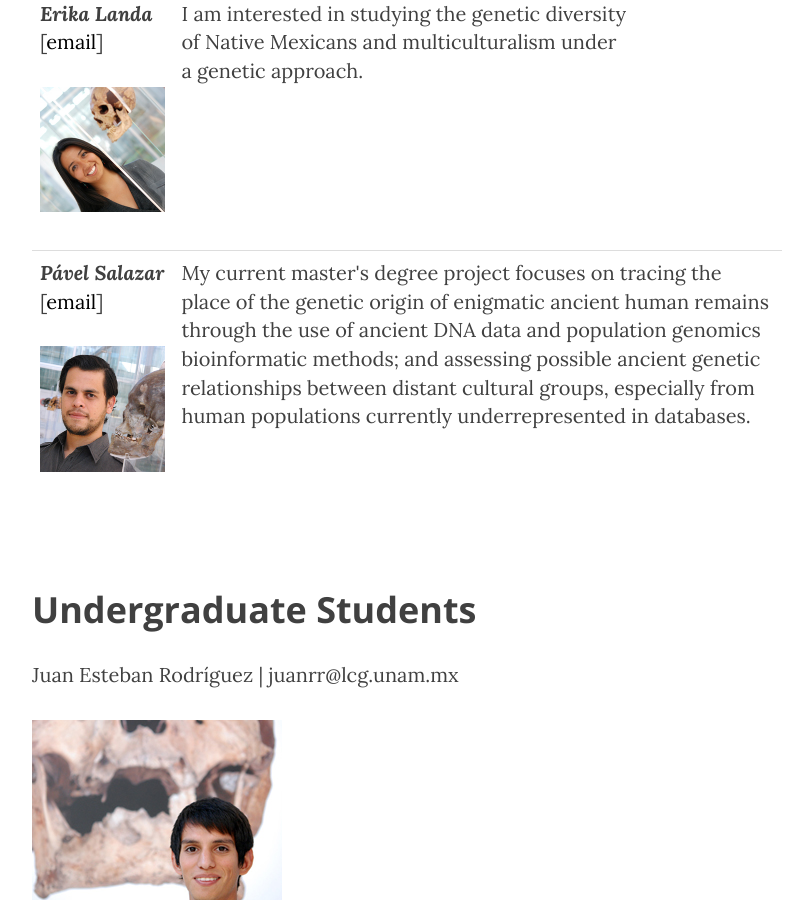
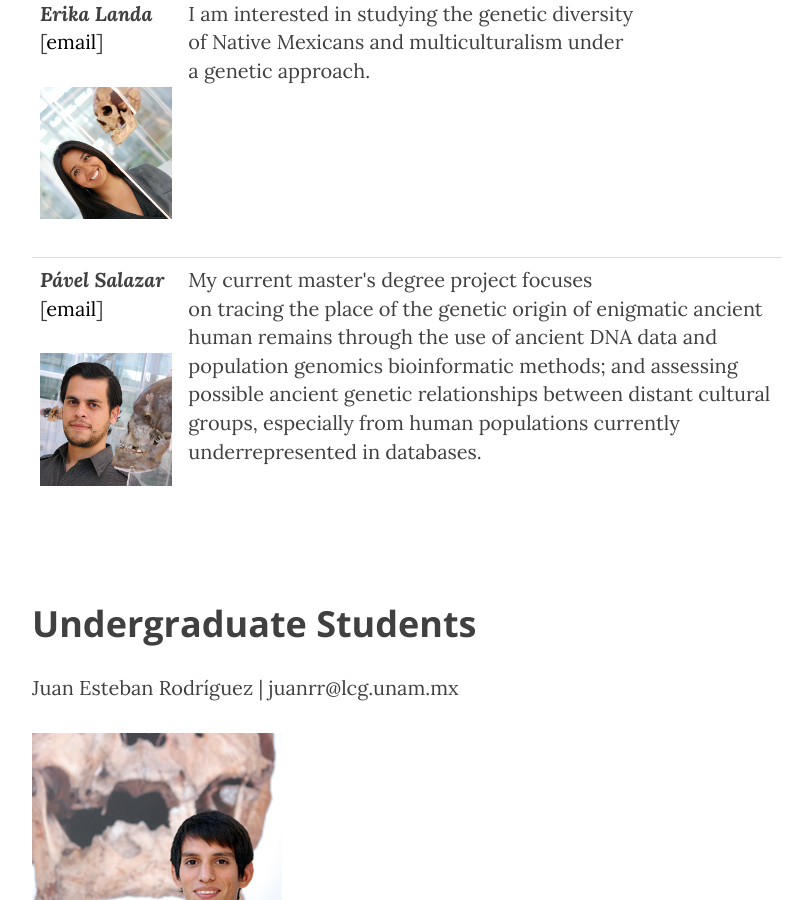
Before and after one commit to milkshakeplustip/milkshakeplustip.github.io, a Jekyll site: the page built from b_people.html, in a window 1280 px wide and 900 px high, scrolled down 1873 px. Shown: the whole window, without its empty margins (233-1033 px from the left). Built offline with Jekyll 4.4.1, drawn with Linux system fonts in a browser that asks for light colours; nearby versions of some CDN libraries.

Commit message:
a la verga

```diff
--- a/b_people.html
+++ b/b_people.html
@@ -21,7 +21,7 @@
 	</tr>
 	<tr>
 		<td><b><i>Pável Salazar </i></b>[<a href=epsalazarf@gmail.com>email</a>]<p><img src="/img/Pavel250.jpg" alt="Pavel" height="500" width="500"></p></td>
-		<td>My current master's degree project focuses on tracing the place of the genetic origin of enigmatic ancient human remains through the use of ancient DNA data and population genomics bioinformatic methods; and assessing possible ancient genetic relationships between distant cultural groups, especially from human populations currently underrepresented in databases.</td>
+		<td>My current master's degree project focuses<br> on tracing the place of the genetic origin of enigmatic ancient human remains through the use of ancient DNA data and population genomics bioinformatic methods; and assessing possible ancient genetic relationships between distant cultural groups, especially from human populations currently underrepresented in databases.</td>
 	</tr>
 </table>
 <h2 class="section-heading">Undergraduate Students</h2>
```
